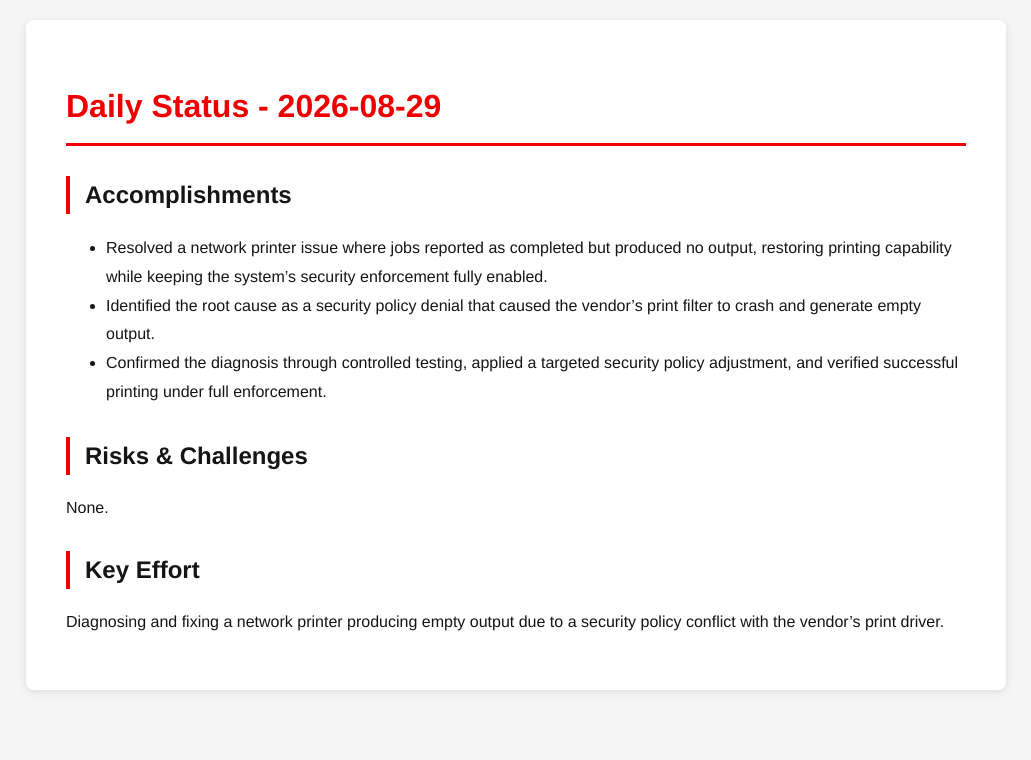
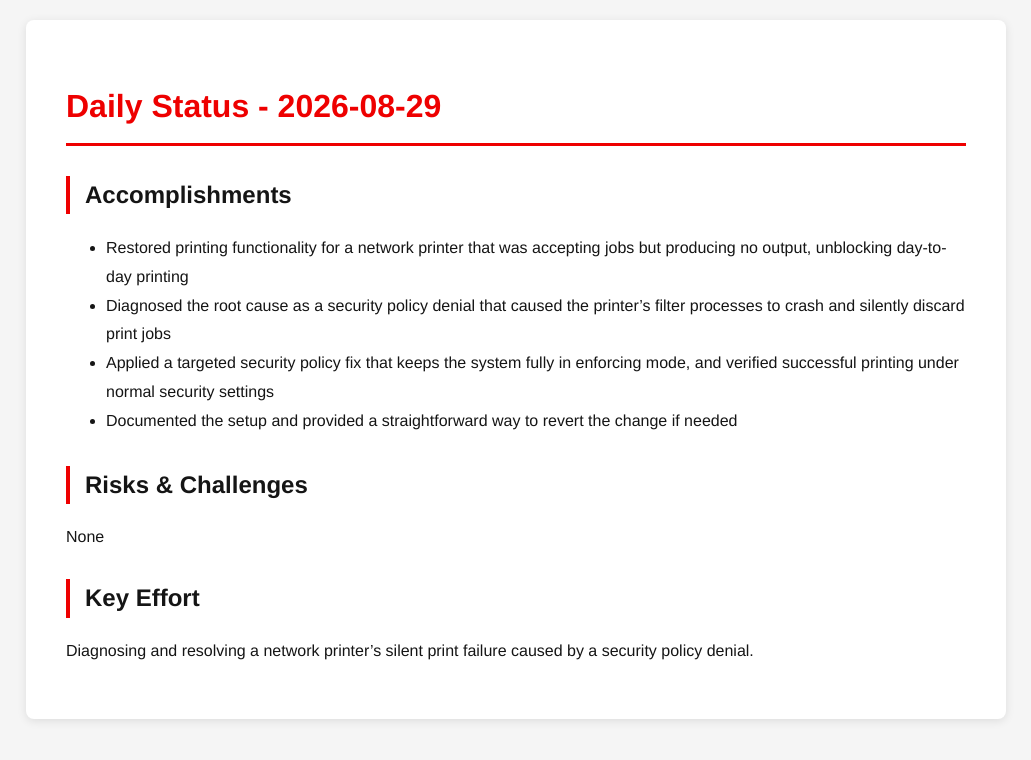
Before and after one commit to tzvatot/daily-status, a Jekyll site: the page built from 2026-08-29.md, in a window 1280 px wide. Shown: the top 760 px of the page, without its empty margins (124-1155 px from the left). Built offline with Jekyll 4.4.1, drawn with Linux system fonts in a browser that asks for light colours.

Commit message:
Daily status update - 2026-08-29

```diff
--- a/2026-08-29.md
+++ b/2026-08-29.md
@@ -7,12 +7,13 @@ date: 2026-08-29
 # Daily Status - 2026-08-29
 
 ## Accomplishments
-- Resolved a network printer issue where jobs reported as completed but produced no output, restoring printing capability while keeping the system's security enforcement fully enabled.
-- Identified the root cause as a security policy denial that caused the vendor's print filter to crash and generate empty output.
-- Confirmed the diagnosis through controlled testing, applied a targeted security policy adjustment, and verified successful printing under full enforcement.
+- Restored printing functionality for a network printer that was accepting jobs but producing no output, unblocking day-to-day printing
+- Diagnosed the root cause as a security policy denial that caused the printer's filter processes to crash and silently discard print jobs
+- Applied a targeted security policy fix that keeps the system fully in enforcing mode, and verified successful printing under normal security settings
+- Documented the setup and provided a straightforward way to revert the change if needed
 
 ## Risks & Challenges
-None.
+None
 
 ## Key Effort
-Diagnosing and fixing a network printer producing empty output due to a security policy conflict with the vendor's print driver.
+Diagnosing and resolving a network printer's silent print failure caused by a security policy denial.
```
